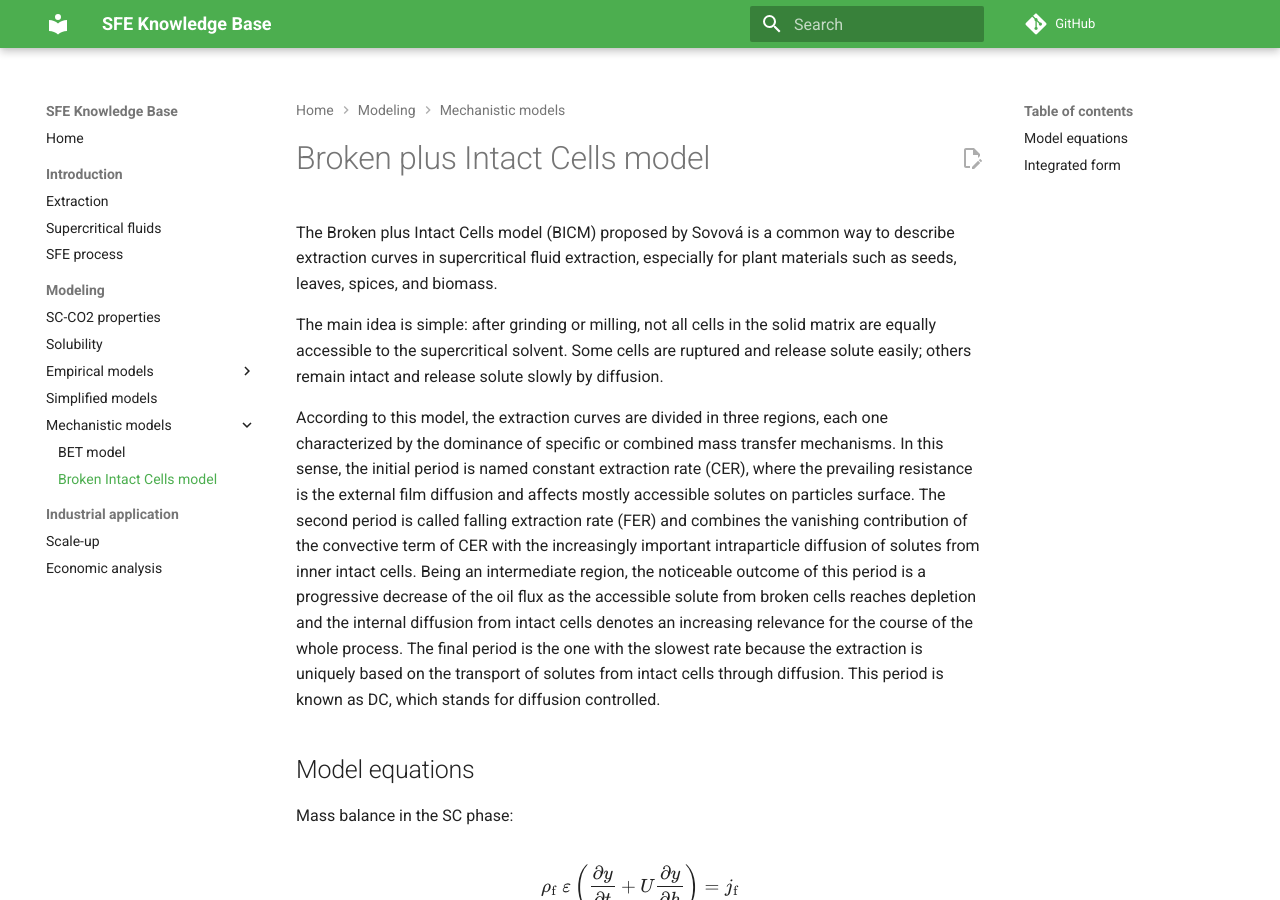
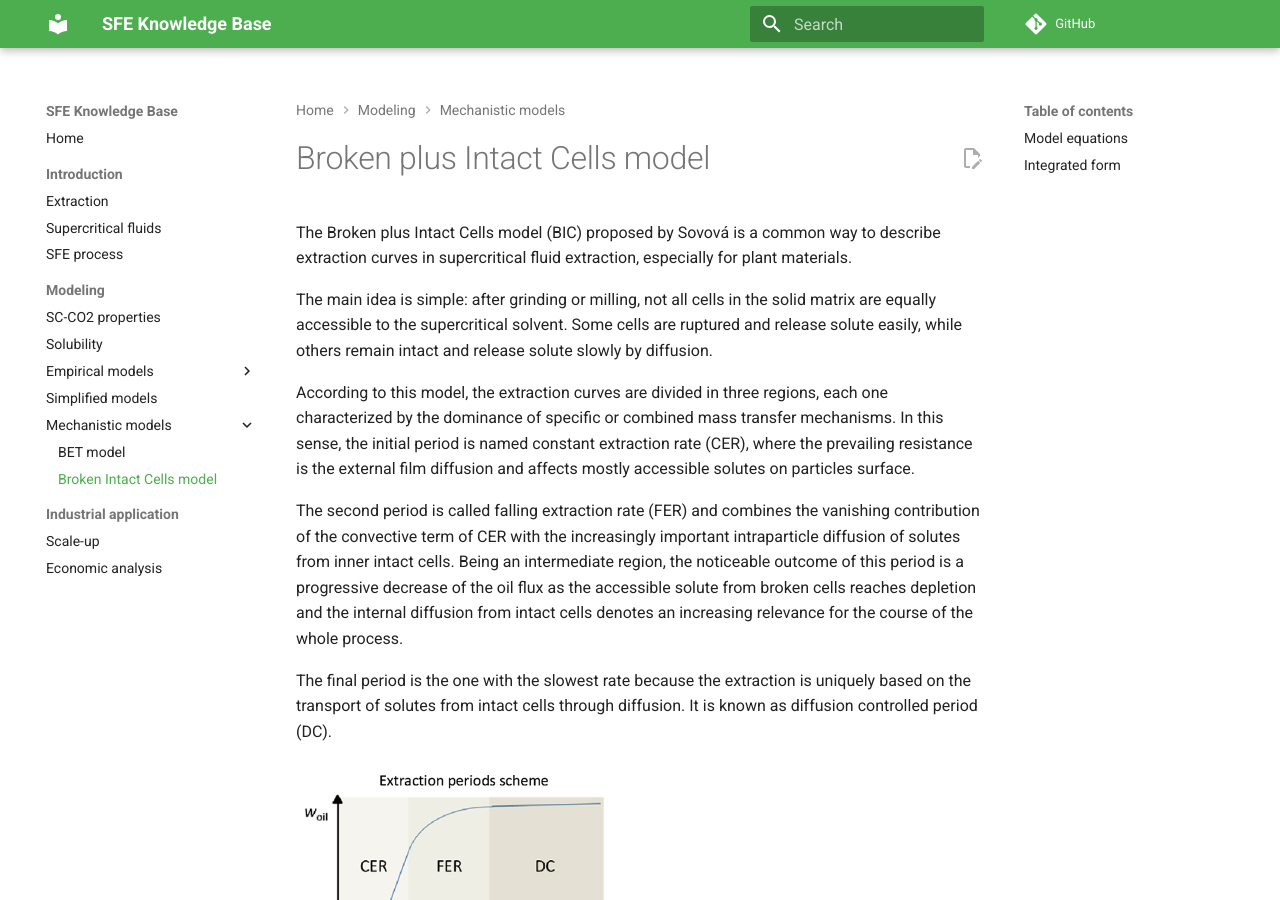
Before and after one commit to jAniceto/sfe-knowledge-base, an MkDocs documentation site: the page built from docs/modeling/mechanistic/bic-model.md, in a window 1280 px wide and 900 px high. Built offline with MkDocs 1.6.1 and Material for MkDocs 9.7.7, drawn with Linux system fonts in a browser that asks for light colours; comment, search, counter and statistics services are not loaded; some of the changed lines change nothing that is shown; some of the changed text lies outside the part shown.

Commit message:
Improve BIC model description

```diff
--- a/docs/modeling/mechanistic/bic-model.md
+++ b/docs/modeling/mechanistic/bic-model.md
@@ -1,10 +1,16 @@
 # Broken plus Intact Cells model
 
-The Broken plus Intact Cells model (BICM) proposed by Sovová is a common way to describe extraction curves in supercritical fluid extraction, especially for plant materials such as seeds, leaves, spices, and biomass.
+The Broken plus Intact Cells model (BIC) proposed by Sovová is a common way to describe extraction curves in supercritical fluid extraction, especially for plant materials.
 
-The main idea is simple: after grinding or milling, not all cells in the solid matrix are equally accessible to the supercritical solvent. Some cells are ruptured and release solute easily; others remain intact and release solute slowly by diffusion.
+The main idea is simple: after grinding or milling, not all cells in the solid matrix are equally accessible to the supercritical solvent. Some cells are ruptured and release solute easily, while others remain intact and release solute slowly by diffusion.
 
-According to this model, the extraction curves are divided in three regions, each one characterized by the dominance of specific or combined mass transfer mechanisms. In this sense, the initial period is named constant extraction rate (CER), where the prevailing resistance is the external film diffusion and affects mostly accessible solutes on particles surface. The second period is called falling extraction rate (FER) and combines the vanishing contribution of the convective term of CER with the increasingly important intraparticle diffusion of solutes from inner intact cells. Being an intermediate region, the noticeable outcome of this period is a progressive decrease of the oil flux as the accessible solute from broken cells reaches depletion and the internal diffusion from intact cells denotes an increasing relevance for the course of the whole process. The final period is the one with the slowest rate because the extraction is uniquely based on the transport of solutes from intact cells through diffusion. This period is known as DC, which stands for diffusion controlled.
+According to this model, the extraction curves are divided in three regions, each one characterized by the dominance of specific or combined mass transfer mechanisms. In this sense, the initial period is named constant extraction rate (CER), where the prevailing resistance is the external film diffusion and affects mostly accessible solutes on particles surface.
+
+The second period is called falling extraction rate (FER) and combines the vanishing contribution of the convective term of CER with the increasingly important intraparticle diffusion of solutes from inner intact cells. Being an intermediate region, the noticeable outcome of this period is a progressive decrease of the oil flux as the accessible solute from broken cells reaches depletion and the internal diffusion from intact cells denotes an increasing relevance for the course of the whole process.
+
+The final period is the one with the slowest rate because the extraction is uniquely based on the transport of solutes from intact cells through diffusion. It is known as diffusion controlled period (DC).
+
+![Extraction periods](imgs/bic-extraction-periods.png)
 
 
 ## Model equations
@@ -44,22 +50,30 @@ where:
 
 ## Integrated form
 
+The integrated form of the BIC model calculates the mass of extract ($w_\text{oil}$) produced along time, taking into account the different extraction periods.
+
+For the constant extraction rate period, $0 \le t \le t_\text{CER}$:
+
 $$
-w_\text{oil} = Q_{\text{CO}_2} \ y_\text{oil}^* \ t \left[ 1 - \exp (-Z) \right]  \quad \quad  0 \le t \le t_\text{CER}
+w_\text{oil} = Q_{\text{CO}_2} \ y_\text{oil}^* \ t \left[ 1 - \exp (-Z) \right]
 $$
 
+For the falling extraction rate period, $t_\text{CER} \le t \le t_\text{FER}$:
+
 $$
-w_\text{oil} = Q_{\text{CO}_2} \ y_\text{oil}^* \ t \left[ 1 - t_\text{CER} \ \exp (Z_\text{m}(t) - Z) \right]  \quad \quad  t_\text{CER} \le t \le t_\text{FER}
+w_\text{oil} = Q_{\text{CO}_2} \ y_\text{oil}^* \left[ t - t_\text{CER} \ \exp (Z_\text{m} - Z) \right]
 $$
 
+For the diffusion controlled period, $t \ge t_\text{FER}$:
+
 $$
-w_\text{oil} = w' \left( x_0 - \frac{y_\text{oil}^*}{W} \ln \left[ 1 + \left( \exp (\frac{W x_0}{y_\text{oil}^*}) - 1 \right) \exp \left( \frac{W Q_{\text{CO}_2}}{w'} (t_\text{CER} - t) \right) \right] \right)  \quad \quad  t \ge t_\text{FER}
+w_\text{oil} = w' \left\{ x_0 - \frac{y_\text{oil}^*}{W} \ln \left[ 1 + \left( \exp \left( \frac{W x_0}{y_\text{oil}^*} \right) - 1 \right) \exp \left( \frac{W Q_{\text{CO}_2}}{w'} (t_\text{CER} - t) \right) g \right] \right\}
 $$
 
 Complementary equations:
 
 $$
-Z_\text{m}(t) = \frac{Z y_\text{oil}^*}{W w'} \ln \left( \frac{1}{1-g} \left[ \exp \left( \frac{W Q_{\text{CO}_2}}{w'} (t_\text{CER} - t) \right) - g \right] \right)
+Z_\text{m} = \frac{Z \ y_\text{oil}^*}{W \ w'} \ln \left( \frac{1}{1-g} \left[ \exp \left( \frac{W Q_{\text{CO}_2}}{w'} (t_\text{CER} - t) \right) - g \right] \right)
 $$
 
 $$
@@ -80,7 +94,25 @@ $$
 
 where:
 
-- $w'$ is the solid mass in oil-free basis;
-- $\rho_\text{b}$ is the bed density;
-- $k_\text{f} \ a_0$ is the solvent phase volumetric mass transfer coefficient; and
-- $k_\text{s} \ a_0$ is the solid phase volumetric mass transfer coefficient.
+- $t$ is the extraction time (h);
+- $t_\text{CER}$ is the time when the CER period ends (h);
+- $t_\text{FER}$ is the time when the FER period ends (h);
+- $Q_{\text{CO}_2}$ is the mass flow rate of CO2 (kg/h);
+- $y_\text{oil}^*$ is the he solute (pseudo-component) solubility;
+- $w'$ is the is the mass of dry biomass in solute-free basis (kg);
+- $x_0$ is the concentration of extractable target compounds in the raw material (kg/kg of biomass);
+- $g$ is the fraction of broken cells;
+- $\rho_\text{b}$ is the bed density (kg/m3);
+- $\rho_\text{f}$ is the density of CO2 (kg/m3);
+- $k_\text{f}$ is the convective mass transfer coefficient around broken cells (m/s);
+- $k_\text{s}$ is the internal mass transfer coefficient for intact cells (m/s);
+- $a_0$ is the specific external surface area of the biomass particles (m2/m3).
+
+
+The total extraction yield ($\eta_\text{total}$, wt.%) is calculated as:
+
+$$
+\eta_\text{total} = 100 \frac{w}{w_\text{bio}}
+$$
+
+where $w_\text{bio}$ (kg) is the mass of dry biomass.
```
Also changed, not shown: docs/modeling/mechanistic/imgs/bic-extraction-periods.png (added).
